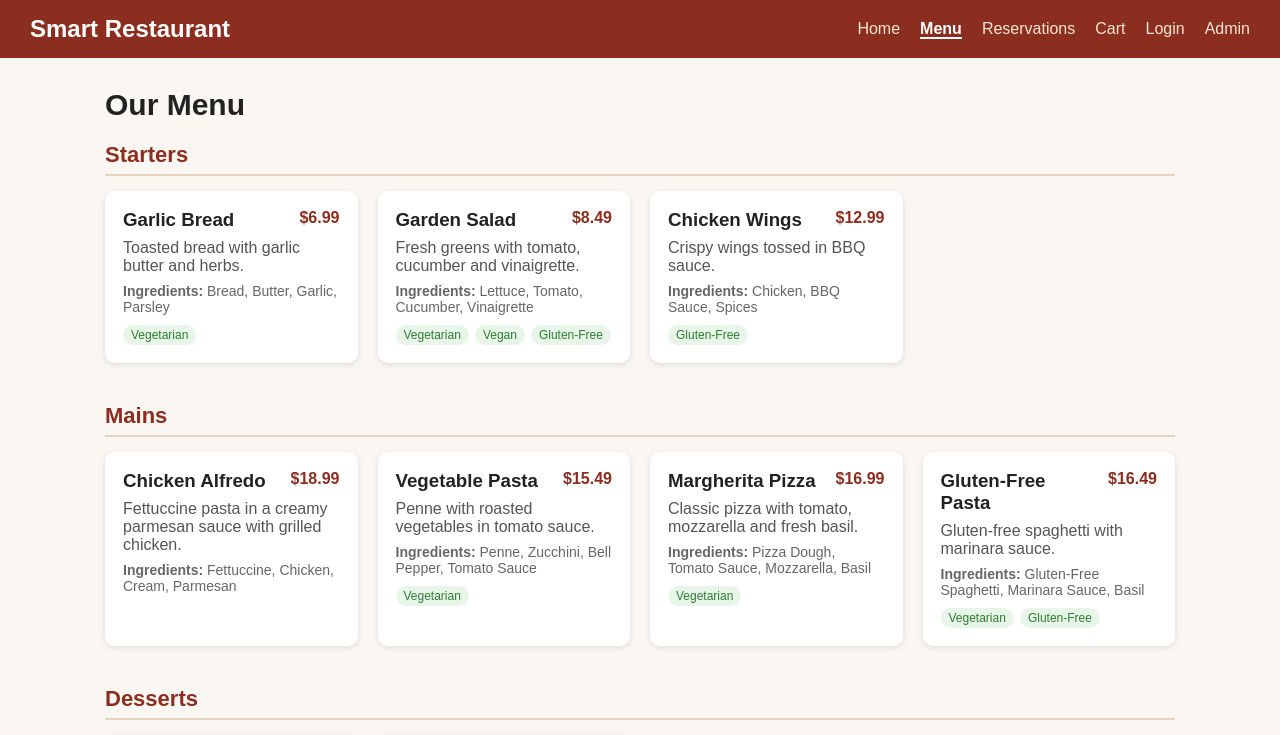
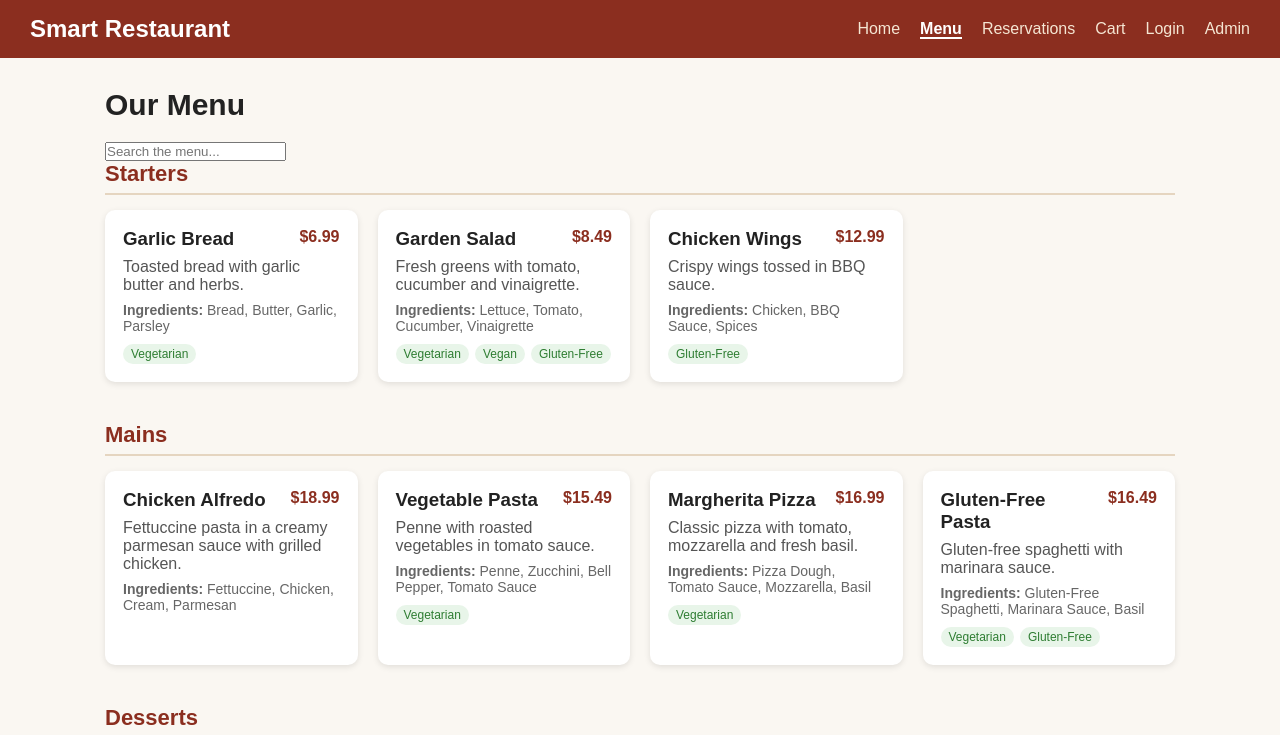
Before and after one commit to bibekpanta007/Smart-Restaurant, a React (Vite) app in the folder client/: page /menu in a window 1280 px wide. Shown: the top 735 px of the page. Built offline with nearby package versions, Linux system fonts and the light colour scheme.

Commit message:
Add search to menu page with useState

```diff
--- a/client/src/pages/Menu.jsx
+++ b/client/src/pages/Menu.jsx
@@ -1,16 +1,41 @@
+import { useState } from 'react';
 import MenuCard from '../components/MenuCard';
 import { getMenuItems, categories } from '../data/menuData';
 
 function Menu() {
   const items = getMenuItems();
 
+  // what the user types in the search box
+  const [search, setSearch] = useState('');
+
+  // keep only items whose name or description matches the search
+  const filteredItems = items.filter((item) => {
+    const text = search.toLowerCase();
+    return (
+      item.name.toLowerCase().includes(text) ||
+      item.description.toLowerCase().includes(text)
+    );
+  });
+
   return (
     <div>
       <h2 className="page-title">Our Menu</h2>
 
+      <input
+        type="text"
+        className="search-input"
+        placeholder="Search the menu..."
+        value={search}
+        onChange={(e) => setSearch(e.target.value)}
+      />
+
       {categories.map((category) => {
-        // get only the items in this category
-        const categoryItems = items.filter((item) => item.category === category);
+        const categoryItems = filteredItems.filter(
+          (item) => item.category === category
+        );
+
+        // skip categories with no matching items
+        if (categoryItems.length === 0) return null;
 
         return (
           <section key={category} className="menu-section">
```
